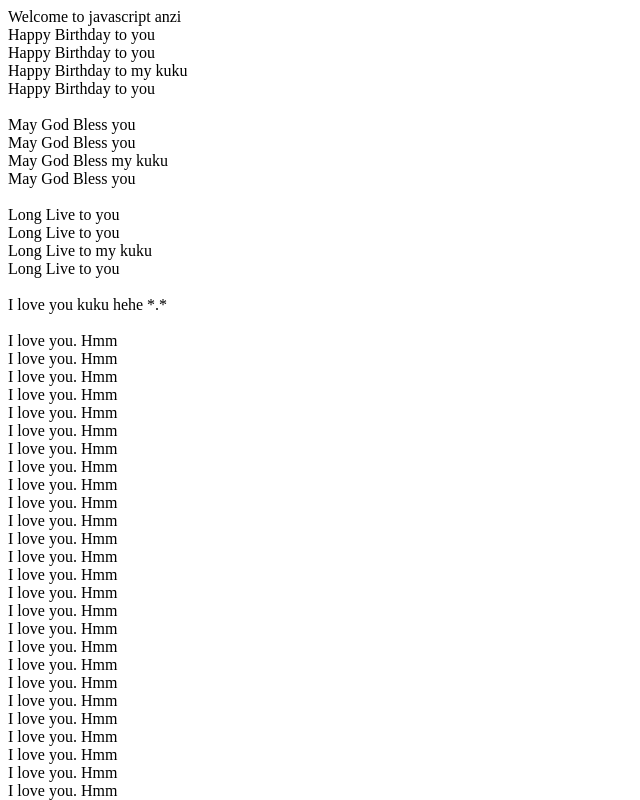
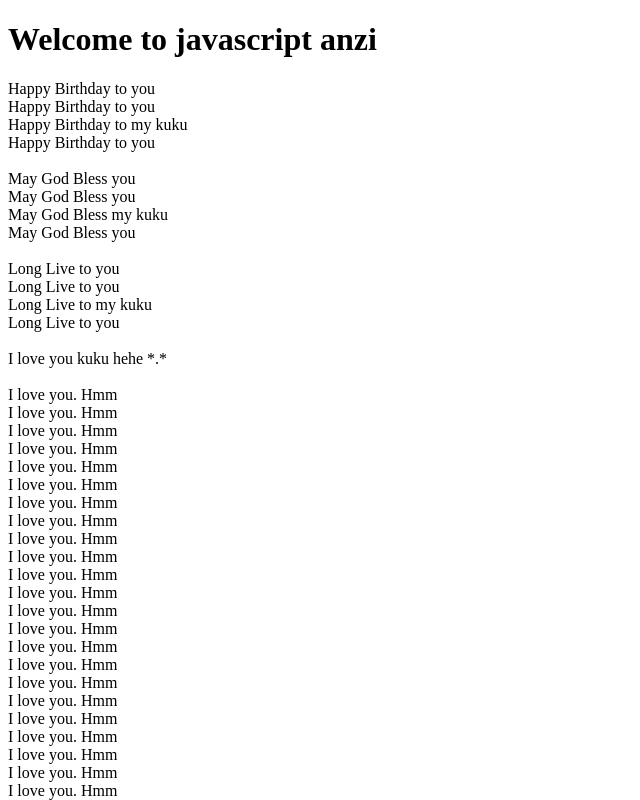
Before and after one commit to nzieme/learning-javascript, a plain HTML site: page index.html in a window 1280 px wide. Shown: the top 800 px of the page, without its empty margins (0-640 px from the left). Drawn offline with Linux system fonts and the light colour scheme.

Commit message:
Updated H1 tag

```diff
--- a/index.html
+++ b/index.html
@@ -6,7 +6,7 @@
     <title>Document</title>
 </head>
 <body>
-    <h>Welcome to javascript anzi<br></h>
+    <h1>Welcome to javascript anzi<br></h1>
     <script src ='indexBirthday.js'></scriptsrc></script>
 </body>
 </html>
```
